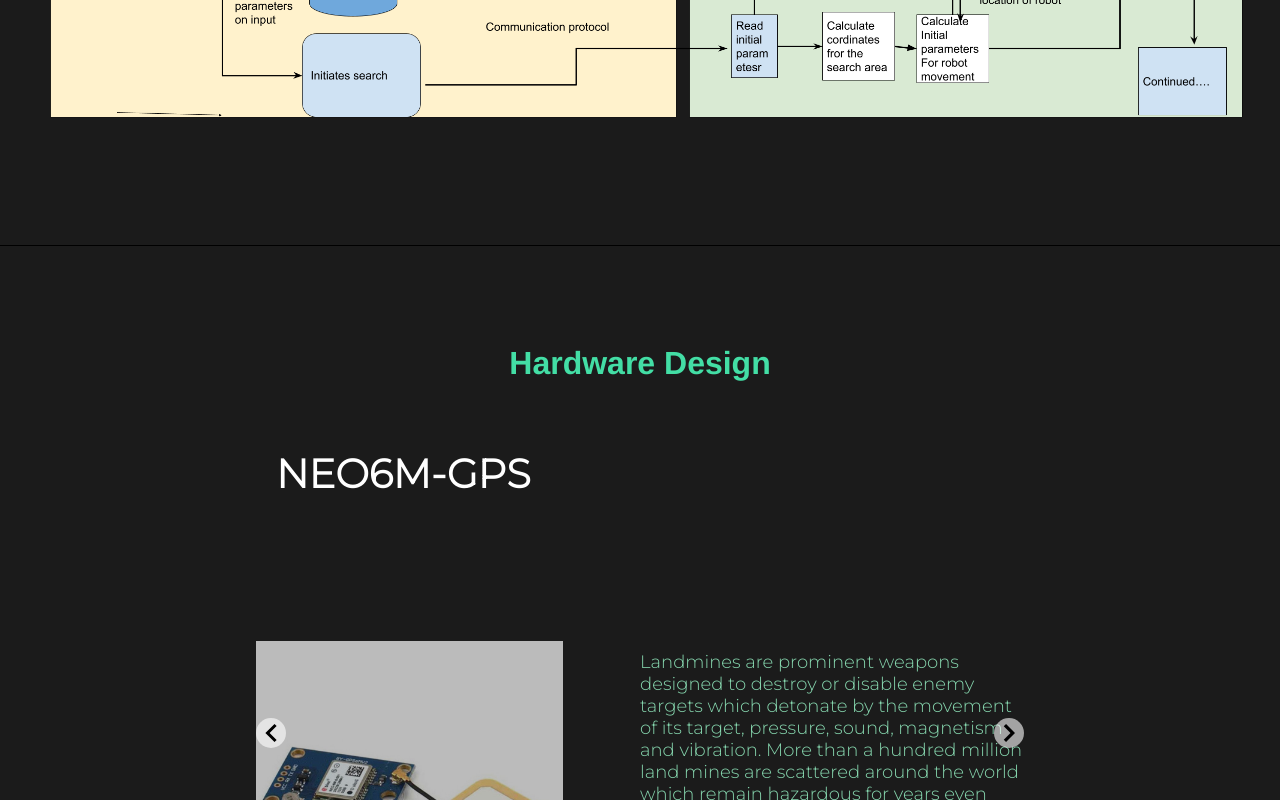
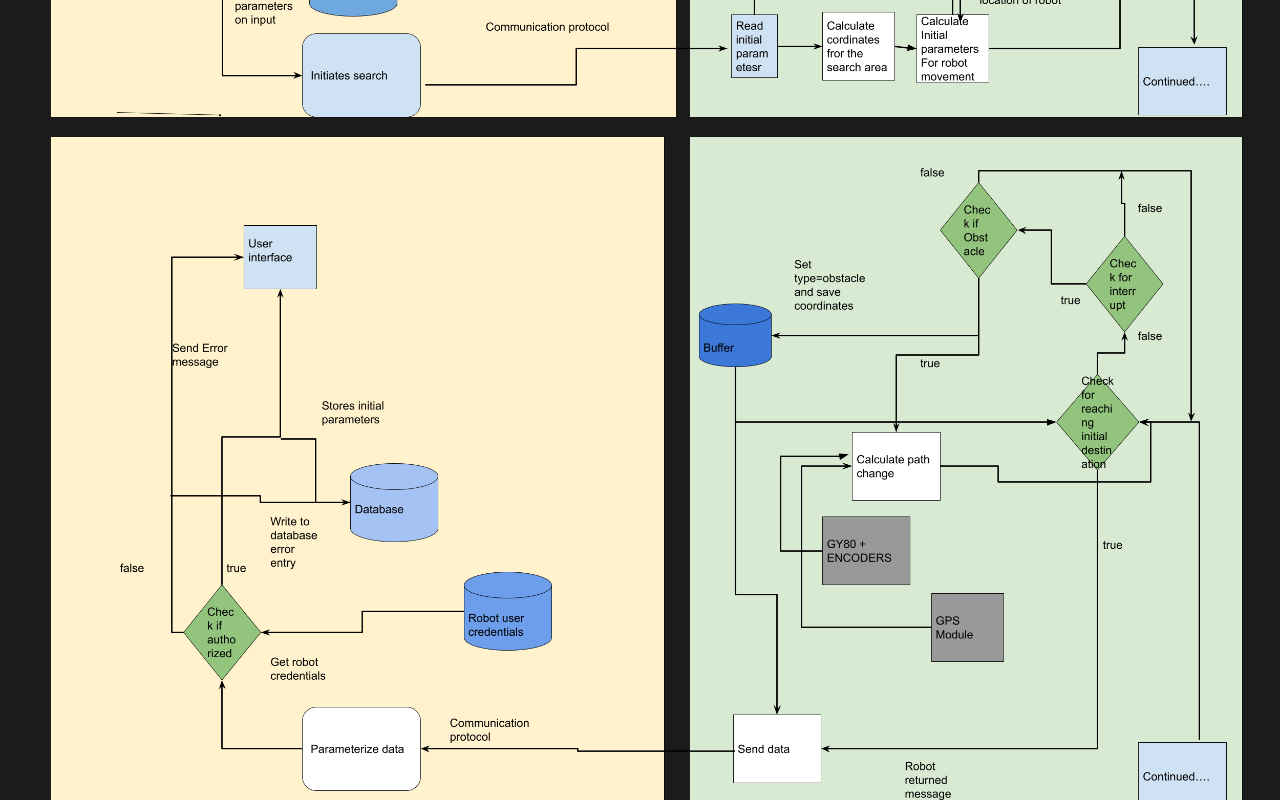
Before and after one commit to cepdnaclk/e17-3yp-Landmine-Detector, a React (Create React App) app in the folder website/: page / in a window 1280 px wide. Shown: the part 3900-4700 px from the top of the page. Built offline with nearby package versions, Linux system fonts and the light colour scheme.

Commit message:
Navbar CSS updated

```diff
--- a/website/src/components/navbar-styles.css
+++ b/website/src/components/navbar-styles.css
@@ -125,7 +125,7 @@ a:hover {
   flex-wrap: wrap;
   flex-direction: row;
   width: 100%;
-  height: 2300px;
+  height: auto;
   padding-top: 70px;
 }
 
--- a/website/src/pages/SolutionArchitecture/SolutionArchitecture.js
+++ b/website/src/pages/SolutionArchitecture/SolutionArchitecture.js
@@ -136,6 +136,12 @@ function SolutionArchitecture() {
         <div>
             {/* <h1 className='sub-topic-ha' style={{color: "red"}}>SECURITY</h1> */}
             <img alt="" src={process.env.PUBLIC_URL + '/images/state-diagram-1.png'} style={{maxWidth: '100%'}}/>
+            {/* <img alt="" src={process.env.PUBLIC_URL + '/images/state-diagram-2.png'} style={{maxWidth: '100%'}}/> */}
+        </div>
+        <div>
+            {/* <h1 className='sub-topic-ha' style={{color: "red"}}>SECURITY</h1> */}
+            {/* <img alt="" src={process.env.PUBLIC_URL + '/images/state-diagram-1.png'} style={{maxWidth: '100%'}}/>  */}
+            <img alt="" src={process.env.PUBLIC_URL + '/images/state-diagram-2.png'} style={{maxWidth: '100%'}}/>
         </div>
 
         </div>
```
Also changed, not shown: website/public/images/state-diagram-2.png (added).
